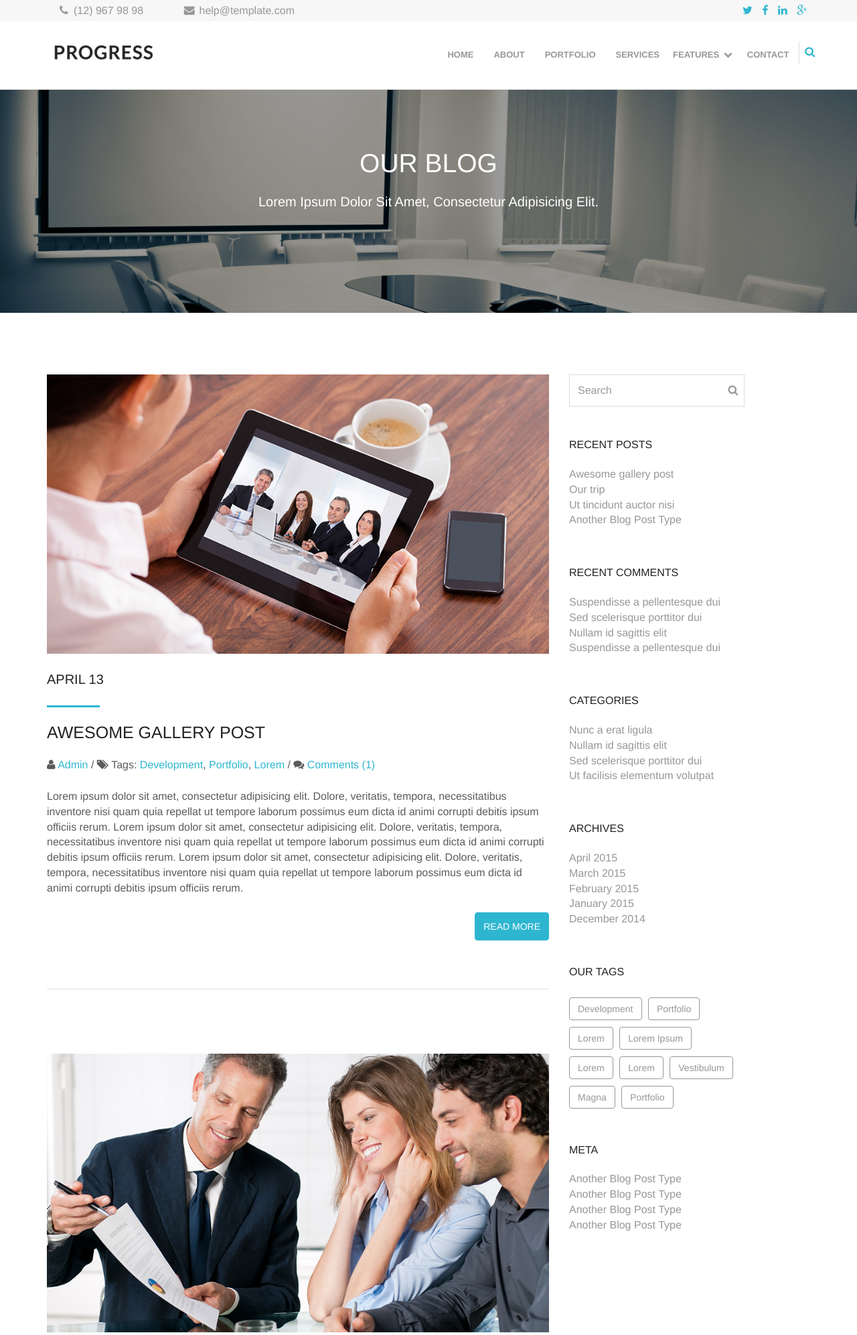
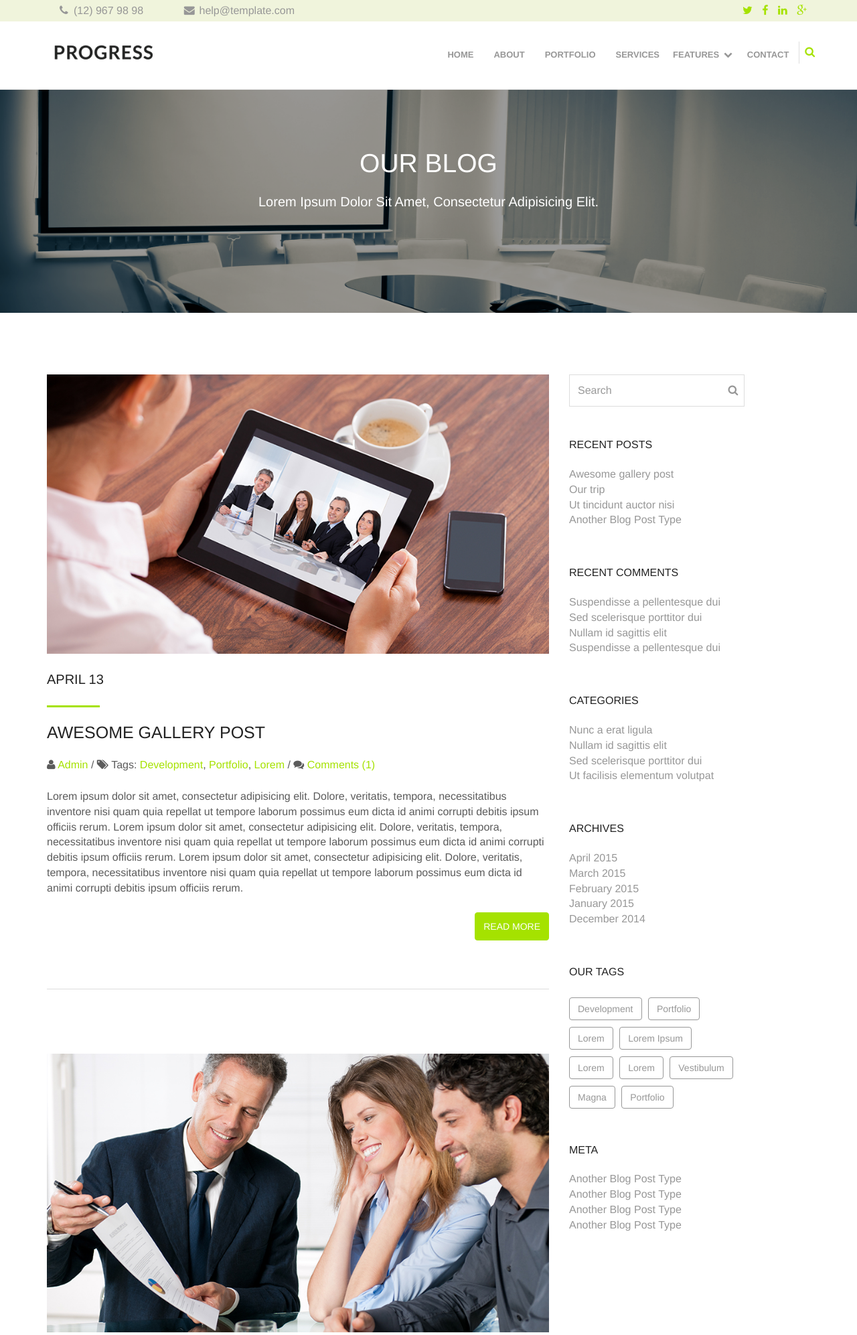
Before and after one commit to DawidGaleziewski/akademia-17334, a PHP site: page /blog.html in a window 1280 px wide. Shown: the top 1993 px of the page at 67% size. Run offline with PHP 8.4, Linux system fonts and the light colour scheme; some libraries are stand-ins or nearby versions.

Commit message:
changed colors

```diff
--- a/app/scss/utilities/_settings.scss
+++ b/app/scss/utilities/_settings.scss
@@ -23,10 +23,10 @@
 //    Colors Scheme
 // -------------------
 	// Main colors
-	$color-primary: #2eb6d1;
-	$color-primary-rgb: rgb(46,182,209);
-	$color-primary-darker: #238a9e;
-	$color-primary-darker-rgb: rgb(35,138,158);
+	$color-primary: #a5e200;
+	$color-primary-rgb: rgb(165,226,0);
+	$color-primary-darker: #88ba00;
+	$color-primary-darker-rgb: rgb(136,186,0);
 
 	$color-text-primary: #ffffff;
 	$color-text-primary-rgb: rgb(255,255,255);
@@ -38,14 +38,15 @@
 
 	$color-text: #5b5b5b;
 	$color-text-light: #979797;
-
-	$color-link: #2eb6d1;
-	$color-link-hover: #238a9e;
+	$color-link: #a5e200;
+	$color-link-hover: #88ba00;
 
 	// Main element colors
 	$color-bg-main: #ffffff;
 	$color-border: #dddddd;
-	$color-background: #f7f7f7;
+	$color-background: #f0f4dc;
+
+	$color-header-background: #f0f4dc;
 
 
 
```
Also changed, not shown: package.json (+9 -1 lines), app/css/main.css, package-lock.json, podglad-po.jpg (added).
